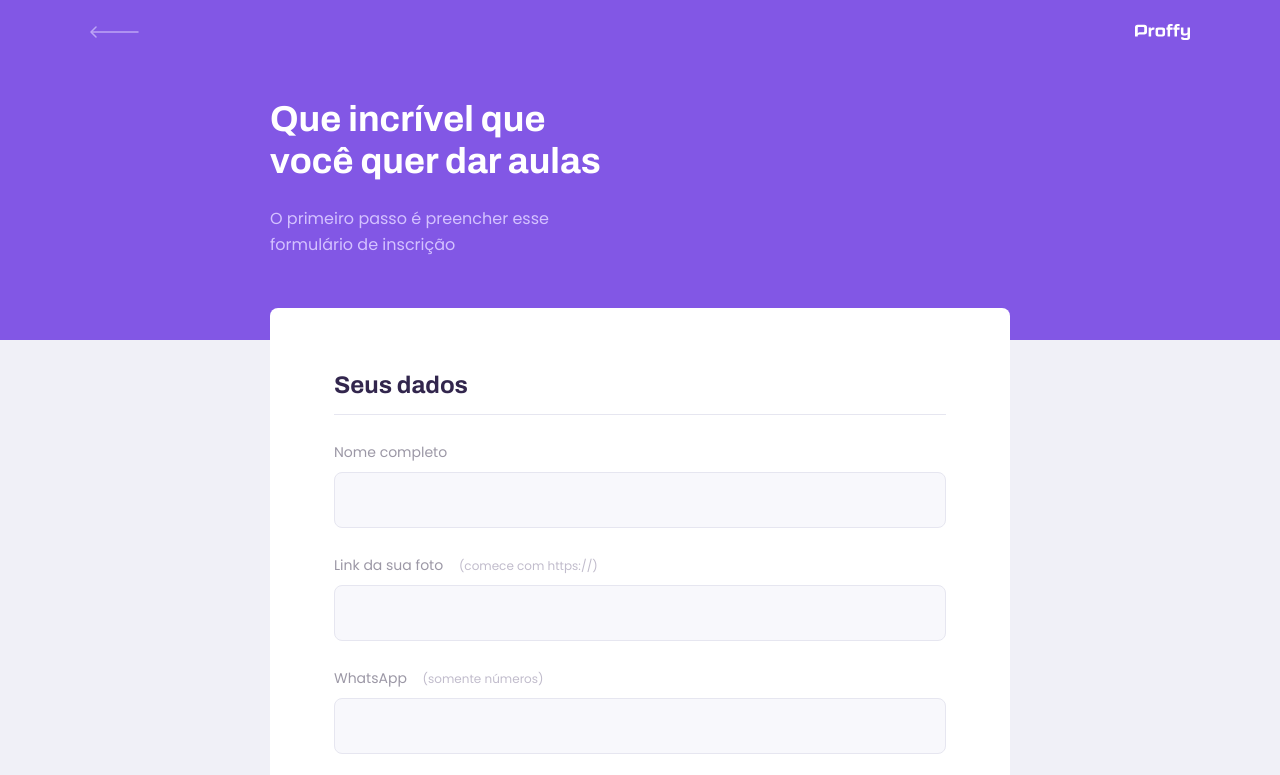
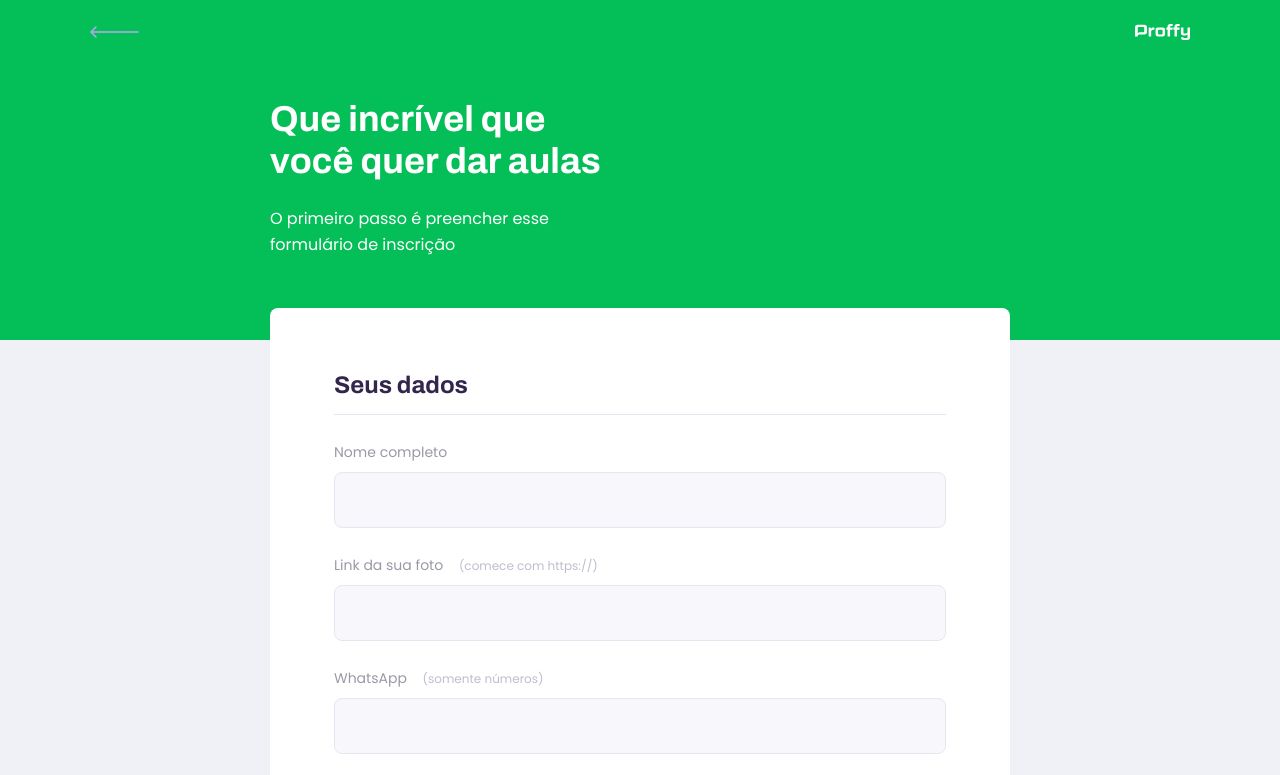
Before and after one commit to levyaraujo/next-level-week2, a plain HTML site: page src/views/give-classes.html in a window 1280 px wide. Shown: the top 775 px of the page. Drawn offline with Linux system fonts and the light colour scheme; files that its build step writes are made by us from their sources; files whose address does not match are found by name.

Commit message:
adicionando background verde

```diff
--- a/public/styles/partials/page-give-classes.css
+++ b/public/styles/partials/page-give-classes.css
@@ -1,6 +1,14 @@
 #page-give-classes #container {
     width: 100vw;
     height: 100vh;
+}
+
+#page-give-classes #container .page-header {
+    background-color: var(--color-secondary-dark);
+}
+
+#page-give-classes #container .page-header .header-content p {
+    color: #FFF;
 }
 
 #page-give-classes .page-header .header-content {
```
